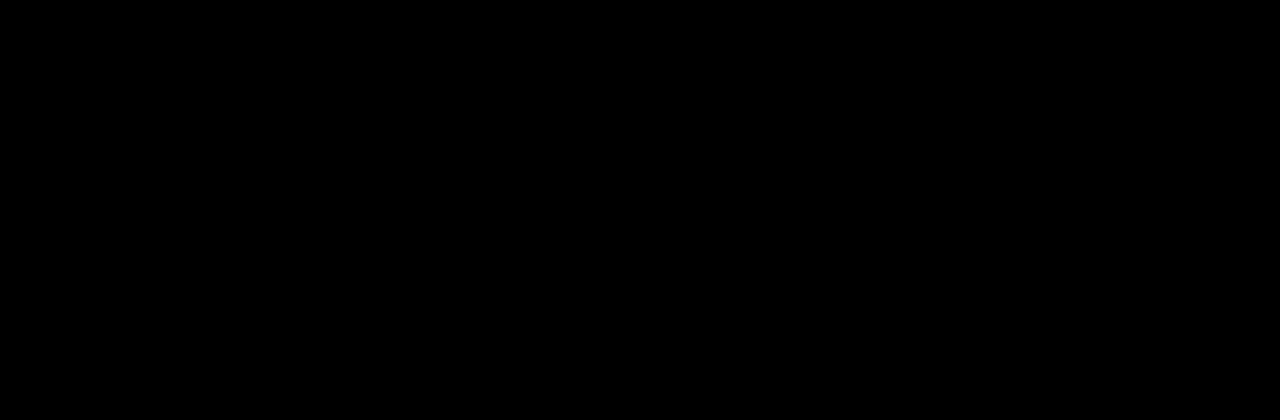
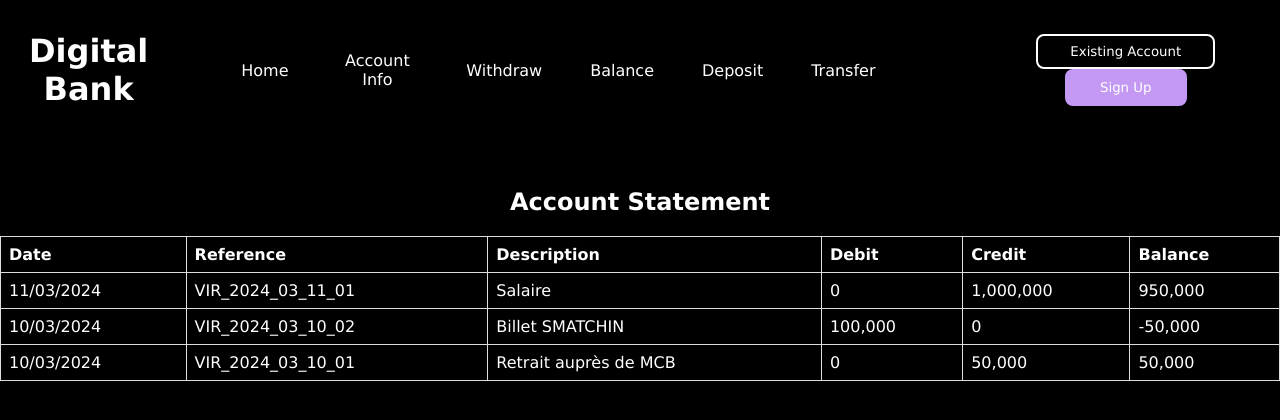
Before and after one commit to PROG4-DigitalBank/UI, a React (Create React App) app: page /account-state in a window 1280 px wide. Before the commit this address had no page. Shown: the top 420 px of the page. Built offline with nearby package versions, Linux system fonts and the light colour scheme.

Commit message:
feat: account statement design and function

```diff
--- a/src/App.js
+++ b/src/App.js
@@ -9,6 +9,7 @@
 import AccountInfo from './components/account/AccountInfo'
 import Transfer from './components/features/Transfer'
 import AccountManagement from './components/account/AccountManagement'
+import AccountStatement from './components/account/AccountStatement'
 
 function App() {
   return (
@@ -23,6 +24,7 @@
           <Route path="/account" element={<AccountInfo />} />
           <Route path="/transfer" element={<Transfer />} />
           <Route path="/accounts" element={<AccountManagement />} />
+          <Route path="/account-state" element={<AccountStatement />} />
         </Routes>
       </div>
     </Router>
--- a/src/components/account/AccountInfo.jsx
+++ b/src/components/account/AccountInfo.jsx
@@ -33,7 +33,8 @@
 
         <div className="buttons-container">
           <Link to="/accounts">
-          <button className="try">Existing Account</button></Link>
+            <button className="try">Existing Account</button>
+          </Link>
           <Link to="/signup">
             <button className="learn">Sign Up</button>
           </Link>
@@ -50,6 +51,12 @@
             <div className="name">
               <p id="first-name">First Name : </p>
               <p>Last Name : </p>
+            </div>
+
+            <div>
+              <Link to="/account-state">
+                <button className="new-acc">View Account Statement</button>
+              </Link>
             </div>
           </div>
 
--- /dev/null
+++ b/src/components/account/AccountStatement.jsx
@@ -0,0 +1,108 @@
+import React, { useState, useEffect } from 'react'
+import './styles/account.css'
+import { Link } from 'react-router-dom'
+
+const AccountStatement = () => {
+  // Mock data for demonstration
+  const [transactions, setTransactions] = useState([
+    {
+      date: '11/03/2024',
+      reference: 'VIR_2024_03_11_01',
+      description: 'Salaire',
+      debit: '0',
+      credit: '1,000,000',
+      balance: '950,000',
+    },
+    {
+      date: '10/03/2024',
+      reference: 'VIR_2024_03_10_02',
+      description: 'Billet SMATCHIN',
+      debit: '100,000',
+      credit: '0',
+      balance: '-50,000',
+    },
+    {
+      date: '10/03/2024',
+      reference: 'VIR_2024_03_10_01',
+      description: 'Retrait auprès de MCB',
+      debit: '0',
+      credit: '50,000',
+      balance: '50,000',
+    },
+  ])
+
+  // Fetch transactions from backend - TO DO
+  useEffect(() => {
+    // Your fetch code here to get transactions from backend
+  }, [])
+
+  return (
+    <>
+      <div className="nav">
+        <div className="nav-links">
+          <Link to="/">
+            <h1 className="logo">Digital Bank</h1>
+          </Link>
+          <Link to="/" className="link-">
+            Home
+          </Link>
+          <Link to="/account" className="link-">
+            Account Info
+          </Link>
+          <Link to="/wmoney" className="link-">
+            Withdraw
+          </Link>
+          <Link to="/balance" className="link-">
+            Balance
+          </Link>
+          <Link to="/balance-rep" className="link-">
+            Deposit
+          </Link>
+          <Link to="/transfer" className="link-">
+            Transfer
+          </Link>
+        </div>
+
+        <div className="buttons-container">
+          <Link to="/accounts">
+            <button className="try">Existing Account</button>
+          </Link>
+          <Link to="/signup">
+            <button className="learn">Sign Up</button>
+          </Link>
+        </div>
+      </div>
+
+
+      <div className="account-statement">
+        <h2>Account Statement</h2>
+        <table>
+          <thead>
+            <tr>
+              <th>Date</th>
+              <th>Reference</th>
+              <th>Description</th>
+              <th>Debit</th>
+              <th>Credit</th>
+              <th>Balance</th>
+            </tr>
+          </thead>
+          <tbody>
+            {transactions.map((transaction, index) => (
+              <tr key={index}>
+                <td>{transaction.date}</td>
+                <td>{transaction.reference}</td>
+                <td>{transaction.description}</td>
+                <td>{transaction.debit}</td>
+                <td>{transaction.credit}</td>
+                <td>{transaction.balance}</td>
+              </tr>
+            ))}
+          </tbody>
+        </table>
+      </div>
+    </>
+  )
+}
+
+export default AccountStatement
--- a/src/components/account/styles/account.css
+++ b/src/components/account/styles/account.css
@@ -2,7 +2,9 @@
   width: 15rem;
   margin-bottom: 2rem;
 }
-
+.acoount-button-container {
+  margin-top: 2rem;
+}
 .main-account-container {
   display: flex;
   flex-direction: row;
@@ -110,9 +112,37 @@
   text-align: left;
 }
 
-.new-account{
+.new-account,
+.new-acc {
   padding: 1rem;
   border-radius: 10px;
   border: #c499f3 solid 1px;
   background-color: #c499f3;
 }
+
+.new-acc {
+  margin-top: 2rem;
+}
+/* */
+
+.account-statement {
+  font-family: Arial, sans-serif;
+  margin-top: 5rem;
+}
+
+table {
+  width: 100%;
+  border-collapse: collapse;
+  margin-top: 20px;
+}
+
+th,
+td {
+  border: 1px solid #dddddd;
+  text-align: left;
+  padding: 8px;
+}
+
+tr:nth-child(even) {
+  background-color: #dddddd;
+}
--- a/src/components/auth/Signup.jsx
+++ b/src/components/auth/Signup.jsx
@@ -75,7 +75,8 @@
 
         <div className="buttons-container">
           <Link to="/accounts">
-          <button className="try">Existing Account</button></Link>
+            <button className="try">Existing Account</button>
+          </Link>
           <Link to="/signup">
             <button className="learn">Sign Up</button>
           </Link>
--- a/src/components/features/BalanceInquiry.jsx
+++ b/src/components/features/BalanceInquiry.jsx
@@ -55,7 +55,8 @@
 
         <div className="buttons-container">
           <Link to="/accounts">
-          <button className="try">Existing Account</button></Link>
+            <button className="try">Existing Account</button>
+          </Link>
           <Link to="/signup">
             <button className="learn">Sign Up</button>
           </Link>
--- a/src/components/features/BalanceReplenishment.jsx
+++ b/src/components/features/BalanceReplenishment.jsx
@@ -55,7 +55,8 @@
 
         <div className="buttons-container">
           <Link to="/accounts">
-          <button className="try">Existing Account</button></Link>
+            <button className="try">Existing Account</button>
+          </Link>
           <Link to="/signup">
             <button className="learn">Sign Up</button>
           </Link>
--- a/src/components/features/Transfer.jsx
+++ b/src/components/features/Transfer.jsx
@@ -50,7 +50,8 @@
 
         <div className="buttons-container">
           <Link to="/accounts">
-          <button className="try">Existing Account</button></Link>
+            <button className="try">Existing Account</button>
+          </Link>
           <Link to="/signup">
             <button className="learn">Sign Up</button>
           </Link>
--- a/src/components/features/WithdrawMoney.jsx
+++ b/src/components/features/WithdrawMoney.jsx
@@ -71,7 +71,9 @@
         </div>
 
         <div className="buttons-container">
-          <Link to="/accounts"><button className="try">Existing Account</button></Link>
+          <Link to="/accounts">
+            <button className="try">Existing Account</button>
+          </Link>
           <Link to="/signup">
             <button className="learn">Sign Up</button>
           </Link>
--- a/src/components/home/Homepage.jsx
+++ b/src/components/home/Homepage.jsx
@@ -34,7 +34,9 @@
         </div>
 
         <div className="buttons-container">
-          <Link to="/accounts"><button className="try">Existing Account</button></Link>
+          <Link to="/accounts">
+            <button className="try">Existing Account</button>
+          </Link>
           <Link to="/signup">
             <button className="learn">Sign Up</button>
           </Link>
```
Also changed, not shown: src/components/account/AccountManagement.jsx (+5 -2 lines).
